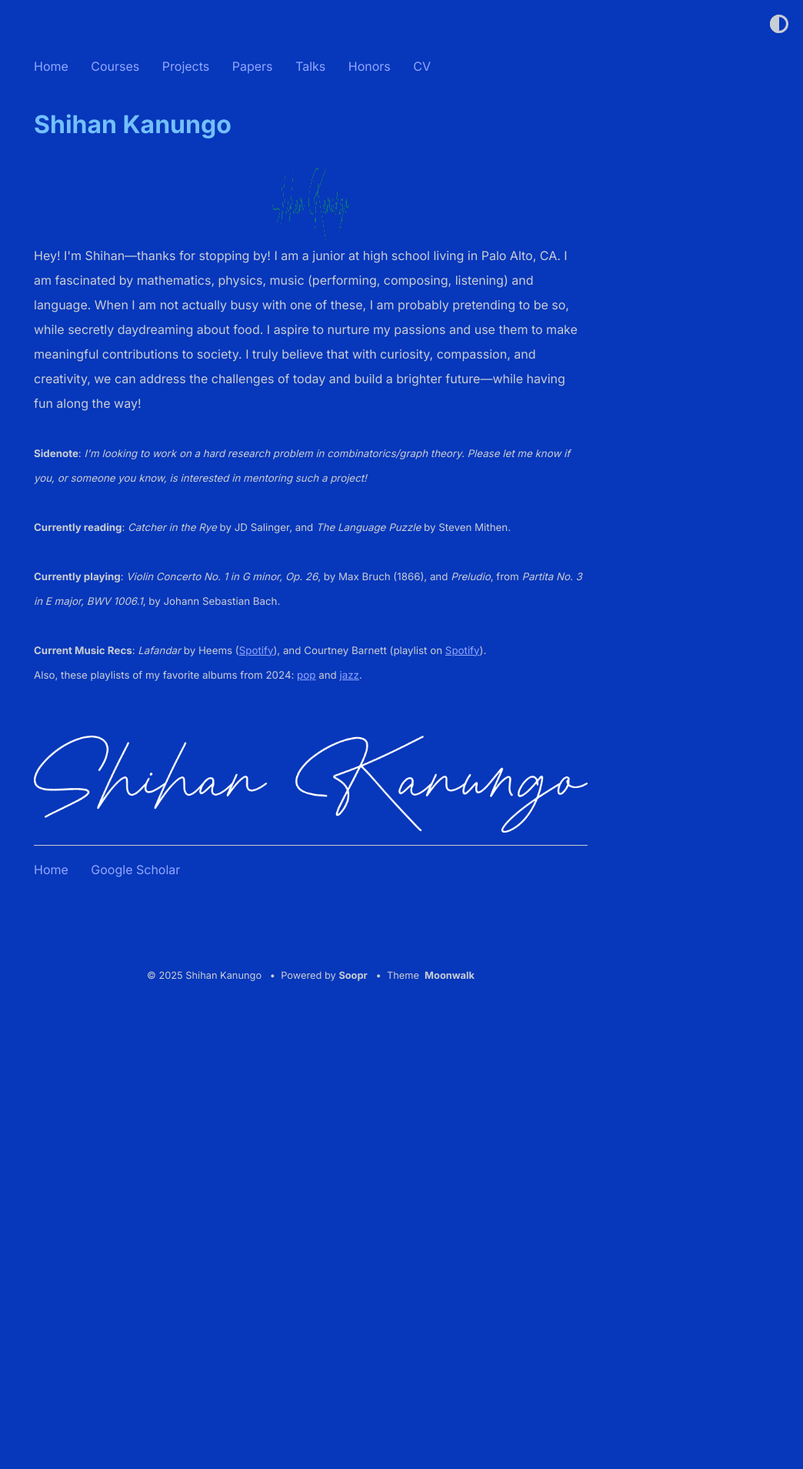
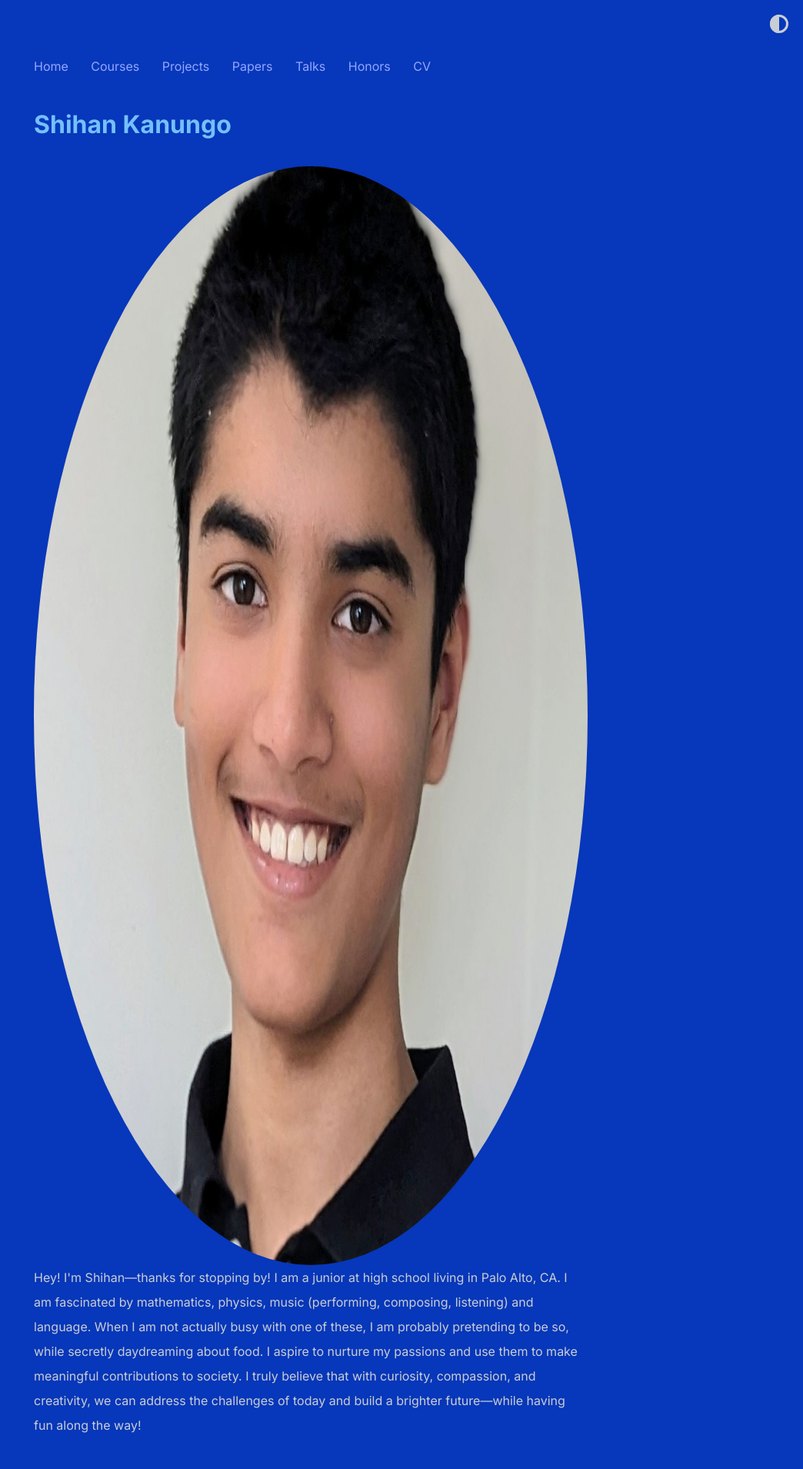
Before and after one commit to shihankanungo/shihankanungo.github.io, a Jekyll site: the page built from index.md, in a window 1280 px wide. Shown: the top 1909 px of the page at 77% size, without its empty margins (236-1280 px from the left). Built offline with Jekyll 4.4.1, drawn with Linux system fonts in a browser that asks for light colours; before the commit the page ends 1293 px from its top, so only the background shows below that.

Commit message:
Update _config.yml

```diff
--- a/_config.yml
+++ b/_config.yml
@@ -2,7 +2,7 @@
 author: Shihan Kanungo
 url: https://www.shihankanungo.github.io/shihanmoonwalk/ # root address of the site
 description: > # description of the site (multiple lines allowed)
-  <img src="signature-teal.png" alt="Avatar" style="width:100px; height:100px; border-radius:50%;">
+  <img src="photo.png" alt="Avatar" style="width:1428px; height:1428px; border-radius:50%;">
 
   Hey! I'm Shihan&mdash;thanks for stopping by! I am a junior at high school living in Palo Alto, CA. I am fascinated by mathematics, physics, music (performing, composing, listening) and language. When I am not actually busy with one of these, I am probably pretending to be so, while secretly daydreaming about food. I aspire to nurture my passions and use them to make meaningful contributions to society. I truly believe that with curiosity, compassion, and creativity, we can address the challenges of today and build a brighter future&mdash;while having fun along the way!
           <br /><br />
```
